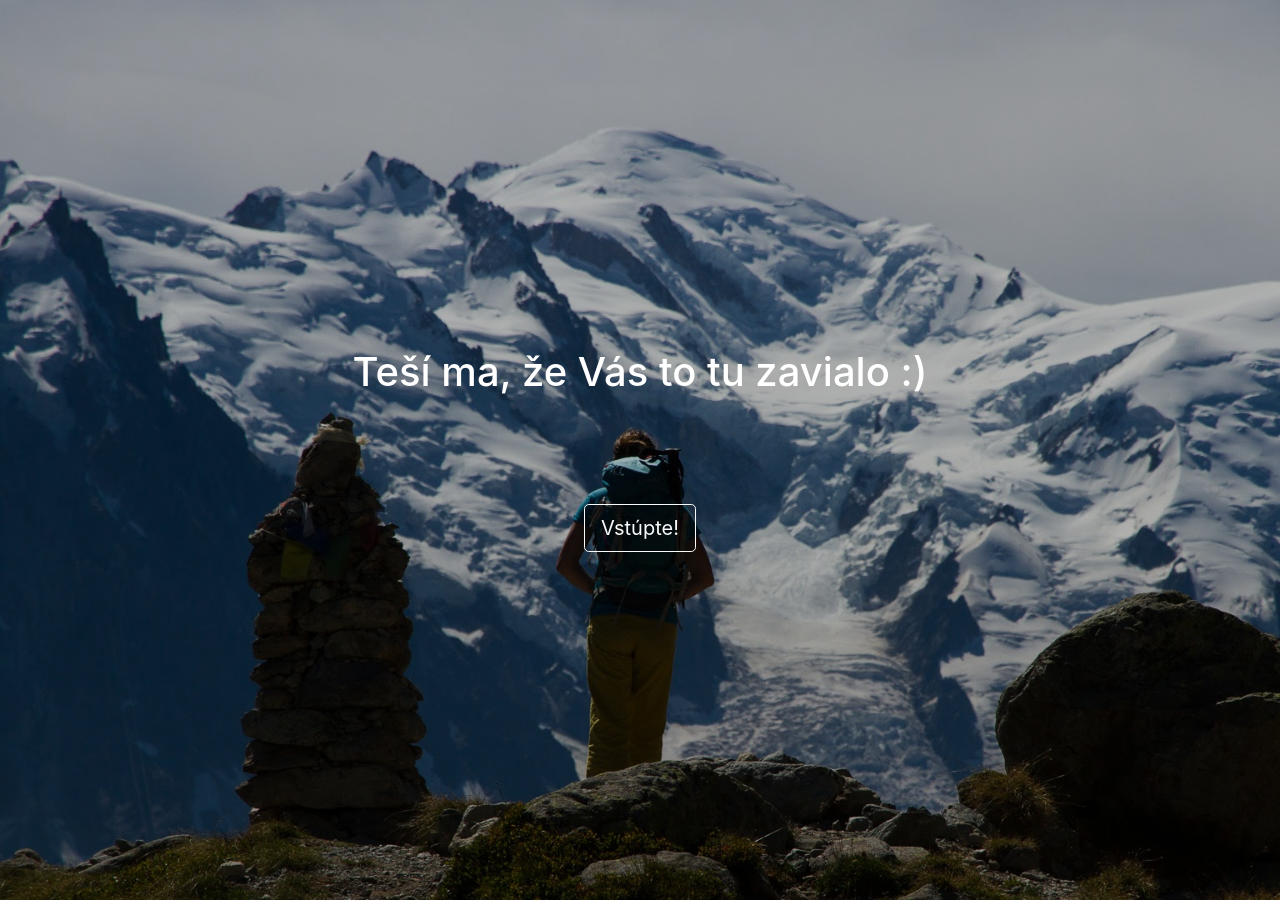
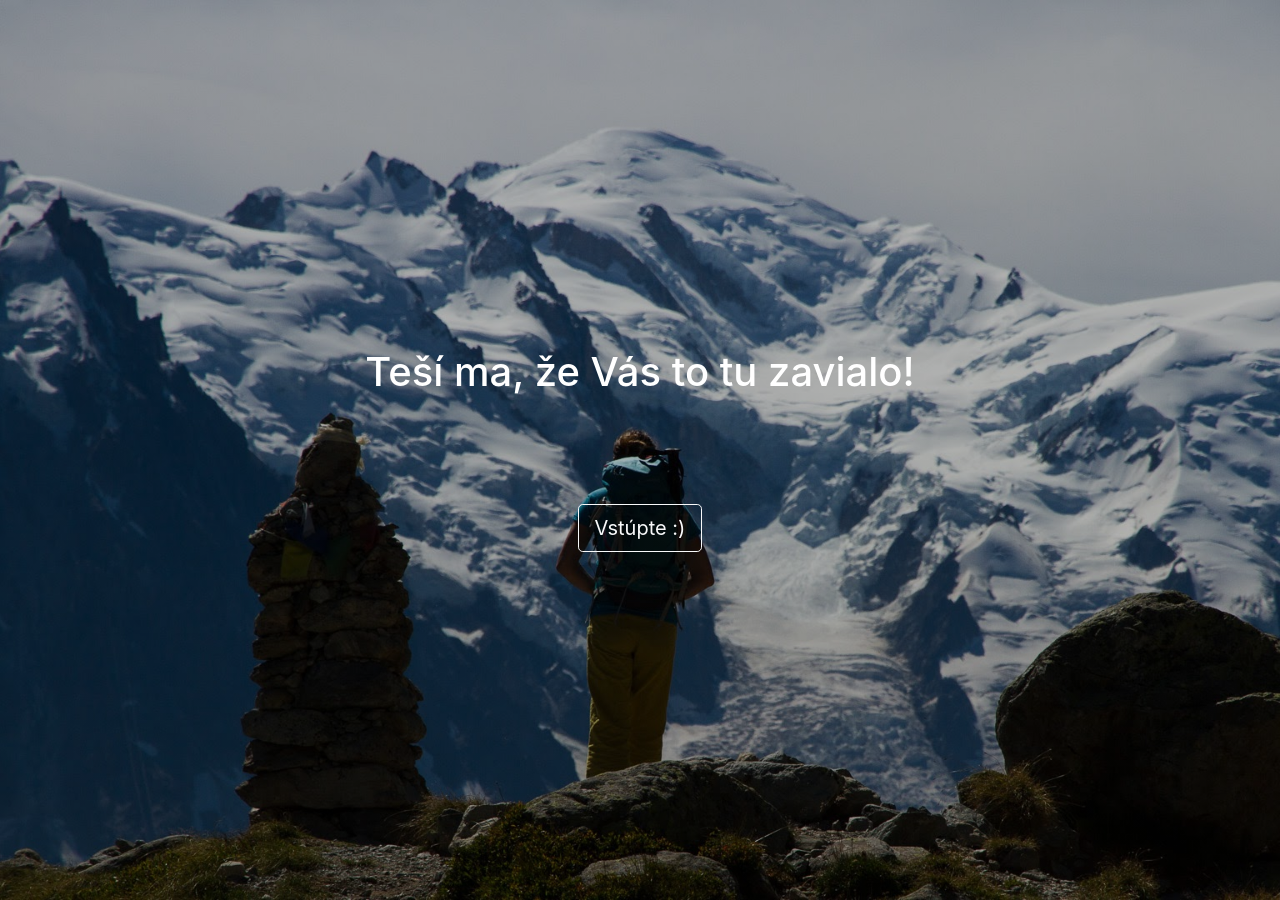
Before and after one commit to Repasska/repasska.github.io, a Jekyll site: the page built from index.html, in a window 1280 px wide. Built offline with Jekyll 4.4.1, drawn with Linux system fonts in a browser that asks for light colours.

Commit message:
Update index.html

```diff
--- a/index.html
+++ b/index.html
@@ -17,13 +17,13 @@ title: Erika
 
             <div class="columns spacing">
 
-                <h1>Teší ma, že Vás to tu zavialo :)</h1>
+                <h1>Teší ma, že Vás to tu zavialo!</h1>
 
             </div>
 
             <div class="columns spacing">
 
-                <a href="/welcome.html" class="btn btn-outline-light btn-lg align-self-center" role="button">Vstúpte!</a>
+                <a href="/home.html" class="btn btn-outline-light btn-lg align-self-center" role="button">Vstúpte :)</a>
             </div>
 
         </div>
```
